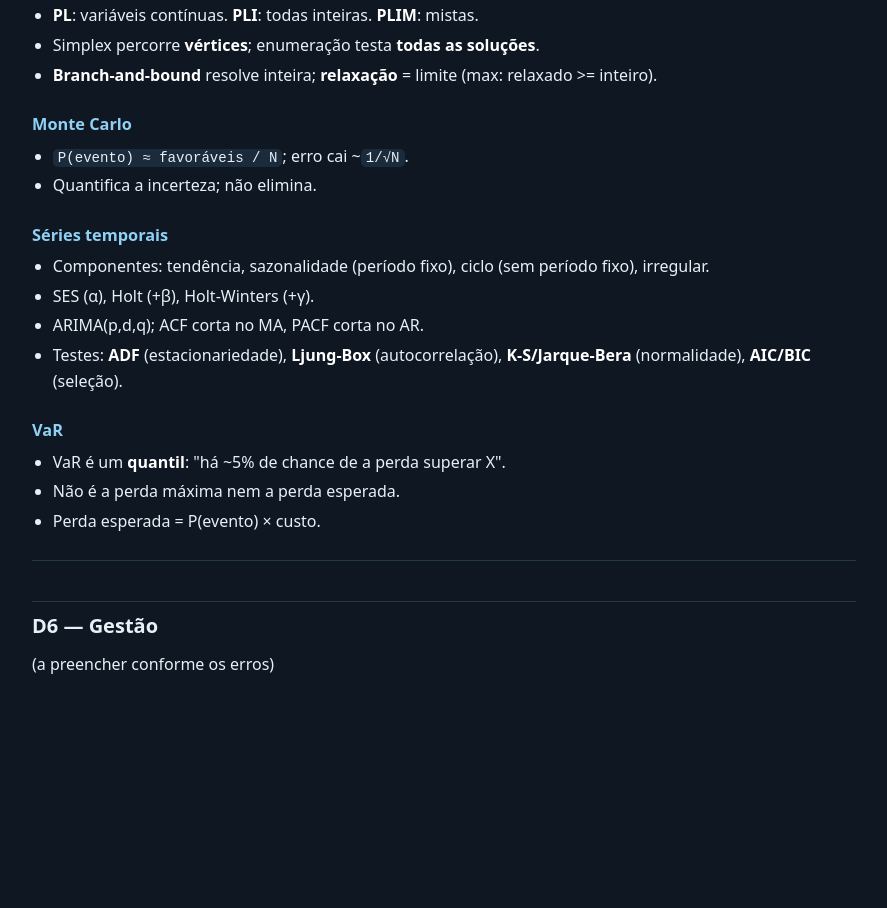
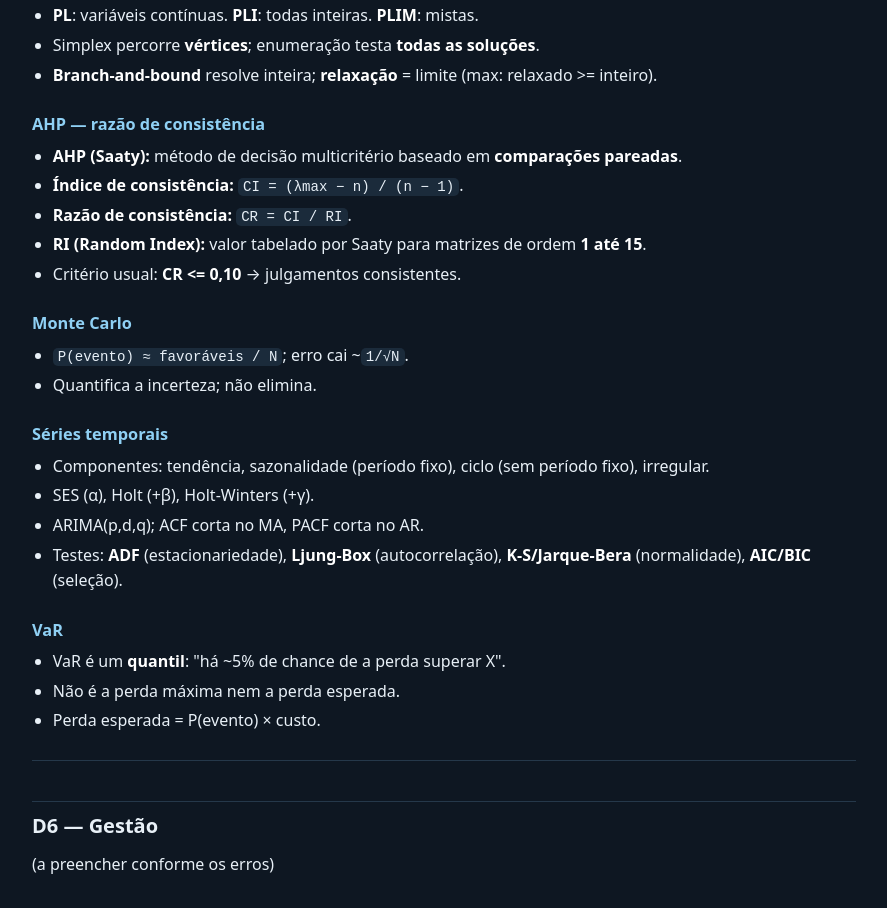
Before and after one commit to DennCardoso/simulado-dsa, a plain HTML site: page teoria.html in a window 1280 px wide. Shown: the part 9113-10021 px from the top of the page, without its empty margins (196-1083 px from the left). Before the commit the page ends 9860 px from the top, so only its background shows below. Drawn offline with Linux system fonts and the light colour scheme.

Commit message:
Teoria: AHP consistencia

```diff
--- a/teoria.html
+++ b/teoria.html
@@ -374,6 +374,14 @@ rio que todas sejam positivas.</li>
 <li>Simplex percorre <strong>vértices</strong>; enumeração testa <strong>todas as soluções</strong>.</li>
 <li><strong>Branch-and-bound</strong> resolve inteira; <strong>relaxação</strong> = limite (max: relaxado &gt;= inteiro).</li>
 </ul>
+<h3 id="ahp-razao-de-consistencia">AHP — razão de consistência</h3>
+<ul>
+<li><strong>AHP (Saaty):</strong> método de decisão multicritério baseado em <strong>comparações pareadas</strong>.</li>
+<li><strong>Índice de consistência:</strong> <code>CI = (λmax − n) / (n − 1)</code>.</li>
+<li><strong>Razão de consistência:</strong> <code>CR = CI / RI</code>.</li>
+<li><strong>RI (Random Index):</strong> valor tabelado por Saaty para matrizes de ordem <strong>1 até 15</strong>.</li>
+<li>Critério usual: <strong>CR &lt;= 0,10</strong> → julgamentos consistentes.</li>
+</ul>
 <h3 id="monte-carlo">Monte Carlo</h3>
 <ul>
 <li><code>P(evento) ≈ favoráveis / N</code>; erro cai ~<code>1/√N</code>.</li>
```
